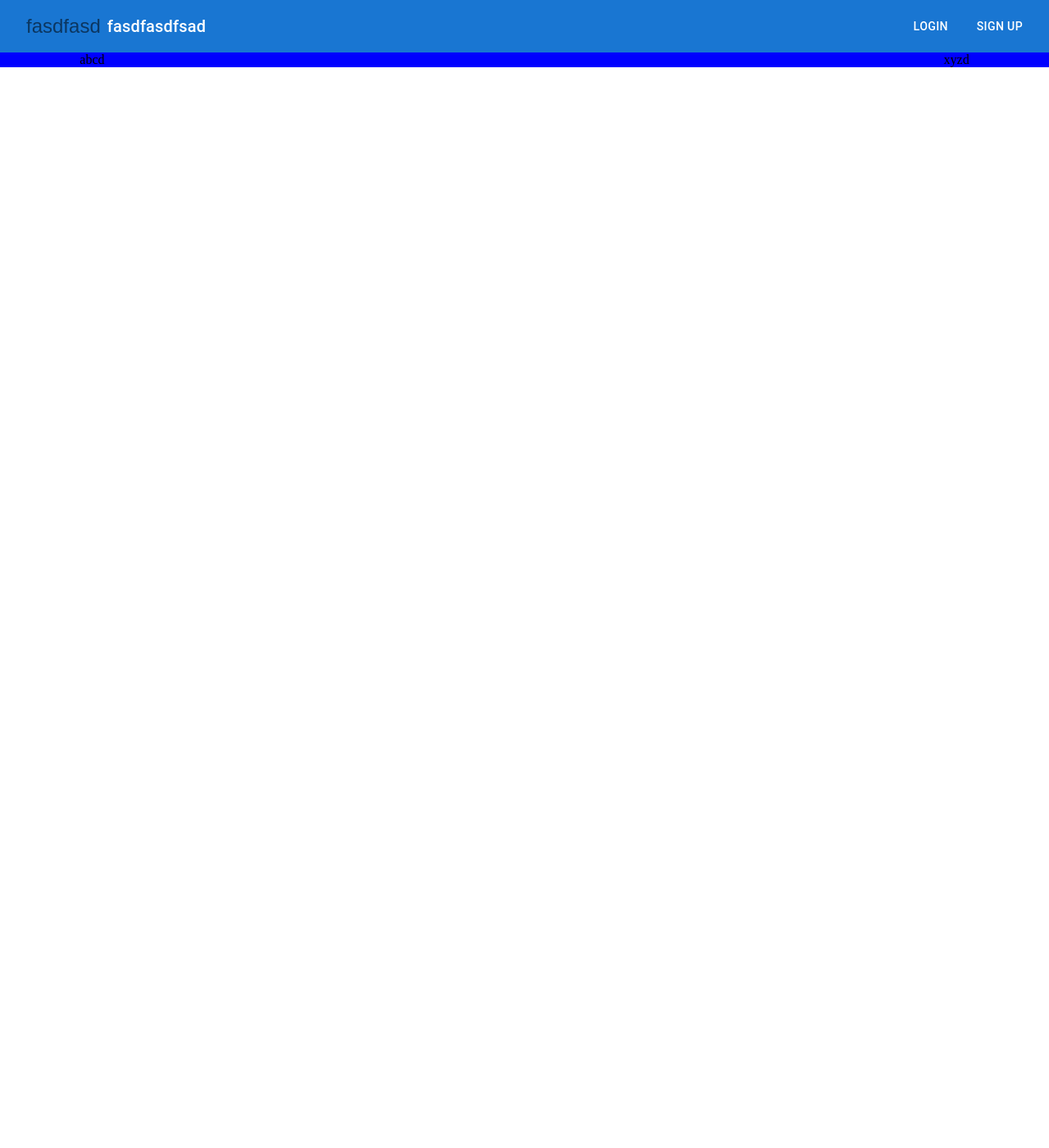
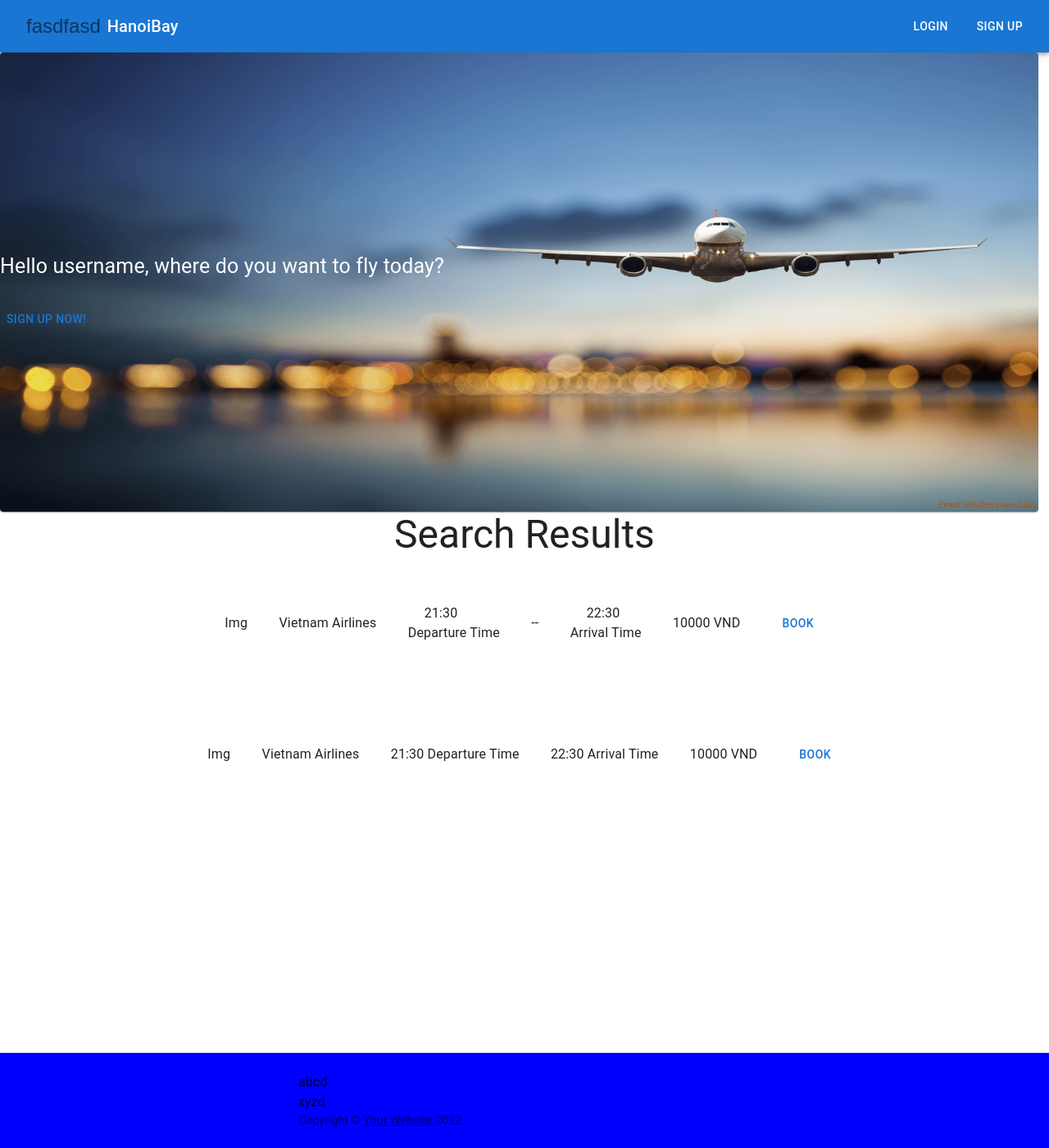
Before and after one commit to idiosyncrasy00/FlightBookingApplication, a React (Vite) app in the folder frontend/: page /secret in a window 1280 px wide. Shown: the whole page at 82% size. Before the commit the page ends 800 px from the top, so only its background shows below. Built offline with nearby package versions, Linux system fonts and the light colour scheme.

Commit message:
ts add interfaces. Fix some layouts

```diff
--- a/frontend/src/components/Footer.tsx
+++ b/frontend/src/components/Footer.tsx
@@ -1,4 +1,10 @@
 import React from 'react'
+
+import CssBaseline from '@mui/material/CssBaseline';
+import Box from '@mui/material/Box';
+import Typography from '@mui/material/Typography';
+import Container from '@mui/material/Container';
+import Link from '@mui/material/Link';
 
 const styles = {
   containerSection: {
@@ -17,16 +23,61 @@ const styles = {
   }
 };
 
+function Copyright() {
+  return (
+    <Typography variant="body2" color="text.secondary">
+      {'Copyright © '}
+      <Link color="inherit" href="https://mui.com/">
+        Your Website
+      </Link>{' '}
+      {new Date().getFullYear()}
+      {'.'}
+    </Typography>
+  );
+}
+
 const Footer = () => {
   return (
-    <div style={styles.containerSection}>
+    // <div style={styles.containerSection}>
+    //   <div style={styles.leftSection}>
+    //     abcd
+    //   </div>
+    //   <div style={styles.rightSection}>
+    //     xyzd
+    //   </div>
+    // </div>
+    <Box
+      sx={{
+        display: 'flex',
+        flexDirection: 'column',
+        minHeight: '50vh',
+      }}
+    >
+      <CssBaseline />
+      <Box
+        component="footer"
+        sx={{
+          py: 3,
+          px: 2,
+          mt: 'auto',
+          backgroundColor: (theme) =>
+            theme.palette.mode === 'light'
+              ? theme.palette.grey[200]
+              : theme.palette.grey[800],
+        }}
+        style={styles.containerSection}
+      >
+        <Container maxWidth="sm">
           <div style={styles.leftSection}>
             abcd
           </div>
           <div style={styles.rightSection}>
             xyzd
           </div>
-    </div>
+          <Copyright />
+        </Container>
+      </Box>
+    </Box>
   )
 }
 
--- a/frontend/src/components/Navbar.tsx
+++ b/frontend/src/components/Navbar.tsx
@@ -8,11 +8,11 @@ const Navbar = () => {
     <div>
       <AppBar position="static">
         <Toolbar>
-          <IconButton>
+          <IconButton onClick={() => { navigate("/") }}>
             fasdfasd
           </IconButton>
           <Typography variant='h6' component='div' sx={{ flexGrow: 1 }}>
-            fasdfasdfsad
+            HanoiBay
           </Typography>
           <Stack direction="row" spacing={2}>
             <Button onClick={() => { navigate("/login") }} color="inherit">
--- /dev/null
+++ b/frontend/src/components/Result.tsx
@@ -0,0 +1,59 @@
+import React from 'react'
+import Box from '@mui/material/Box';
+import Button from '@mui/material/Button'
+import { flightInterface } from '../interfaces/flightInterface'
+
+type Props = {
+  item: flightInterface;
+  //booking: (clickedItem: CartItemInterface) => void;
+}
+
+const styles = {
+  centerText: {
+    textAlign: `center`,
+  },
+  searchResult: {
+    display: `flex`,
+    alignItems: `center`,
+    justifyContent: `center`,
+    gap: `3% 3%`,
+    height: `20vh`
+  },
+};
+
+const Result: React.FC<Props> = ({ item }) => (
+  <Box
+    style={styles.searchResult}
+  >
+    <div>
+      Img
+    </div>
+    <div>
+      {item.brand}
+    </div>
+    <div>
+      <span style={{ "padding-left": '20px' }}>{item.departureTime}</span>
+      <br />
+      <span>Hanoi</span>
+    </div>
+    --
+    <div>
+      <span style={{ "padding-left": '20px' }}>
+        {item.arrivalTime}
+      </span>
+      <br />
+      <span>
+        {item.destination}
+      </span>
+    </div>
+    <div>
+      {/* 10000 VND */}
+      {item.price}
+    </div>
+    <div>
+      <Button>Book</Button>
+    </div>
+  </Box>
+)
+
+export default Result
--- a/frontend/src/pages/HomePage.tsx
+++ b/frontend/src/pages/HomePage.tsx
@@ -15,7 +15,7 @@ const styles = {
     backgroundImage: `url(${paperImg})`,
     backgroundRepeat: `no-repeat`,
     backgroundSize: `100% 100%`,
-    width: `100vw`,
+    width: `99vw`,
     height: `70vh`,
     display: `flex`,
     alignItems: `center`
--- a/frontend/src/pages/RegisterPage.tsx
+++ b/frontend/src/pages/RegisterPage.tsx
@@ -1,8 +1,66 @@
 import React from 'react'
+import { TextField, Button, Typography } from '@mui/material';
+
+const styles = {
+  containerSection: {
+    display: `grid`,
+    alignItems: `center`,
+    justifyContent: `center`,
+    margin: `5% 0 0 0`,
+    padding: `0 1%`,
+  },
+};
 
 const RegisterPage = () => {
   return (
-    <div>RegisterPage</div>
+    <div style={styles.containerSection}>
+      <Typography variant="h5">Signup form</Typography>
+      <TextField
+        type="text"
+        label="username"
+        name="username"
+        placeholder="username"
+        variant="standard"
+      />
+      <br></br>
+      <TextField
+        type="email"
+        label="email"
+        name="email"
+        placeholder="email"
+        variant="standard"
+      />
+      <br></br>
+
+      <TextField
+        type="text"
+        label="phone"
+        name="phone"
+        placeholder="phone number"
+        variant="standard"
+      />
+      <br></br>
+      <TextField
+        type="password"
+        label="password"
+        name="password"
+        placeholder="password"
+        variant="standard"
+      />
+      <br></br>
+
+      <TextField
+        type="password"
+        label="confirmPassword"
+        name="confirmPassword"
+        placeholder="password"
+        variant="standard"
+      />
+      <br></br>
+      <Button color="inherit" variant="outlined" size="small">
+        Sign Up
+      </Button>
+    </div>
   )
 }
 
--- /dev/null
+++ b/frontend/src/pages/SecretPage.tsx
@@ -0,0 +1,122 @@
+import paperImg from '../assets/254367.webp'
+import { useNavigate } from 'react-router-dom'
+
+//mui import
+import Paper from '@mui/material/Paper';
+import Button from '@mui/material/Button'
+import Box from '@mui/material/Box';
+// import Card from '@mui/material/Card';
+// import CardContent from '@mui/material/CardContent';
+// import CardMedia from '@mui/material/CardMedia';
+// import CardActions from '@mui/material/CardActions';
+import Typography from '@mui/material/Typography';
+import Result from '../components/Result'
+
+const styles = {
+  paperContainer: {
+    backgroundImage: `url(${paperImg})`,
+    backgroundRepeat: `no-repeat`,
+    backgroundSize: `100% 100%`,
+    width: `99vw`,
+    height: `70vh`,
+    display: `flex`,
+    alignItems: `center`
+  },
+  textContent: {
+    color: `white`,
+    flex: `1`,
+    alignItems: `flex-start`,
+    fontSize: `25px`,
+    top: `50`
+  },
+  bodySection: {
+    display: `flex`,
+    flexDirection: `row`,
+    gap: `5% 5%`,
+    justifyContent: `center`,
+    alignItems: `center`,
+  },
+  centerText: {
+    textAlign: `center`,
+  },
+  searchResult: {
+    display: `flex`,
+    alignItems: `center`,
+    justifyContent: `center`,
+    gap: `3% 3%`,
+    height: `20vh`
+  },
+};
+
+function SecretPage() {
+  const navigate = useNavigate()
+  return (
+    <div>
+      <Paper style={styles.paperContainer}>
+        <div className="text-content" style={styles.textContent}>
+          <p>Hello username, where do you want to fly today?</p>
+          <Button onClick={() => { navigate('/register') }}>Sign up now!</Button>
+        </div>
+      </Paper>
+      <Typography variant="h3" style={styles.centerText}>Search Results</Typography>
+      {/* <div style={styles.searchResult}> */}
+      <Box
+        style={styles.searchResult}
+      >
+        <div>
+          Img
+        </div>
+        <div>
+          Vietnam Airlines
+        </div>
+        <div>
+          <span style={{ "padding-left": '20px' }}>21:30</span>
+          <br />
+          <span>Departure Time</span>
+        </div>
+        --
+        <div>
+          <span style={{ "padding-left": '20px' }}>
+            22:30
+          </span>
+          <br />
+          <span>
+            Arrival Time
+          </span>
+        </div>
+        <div>
+          10000 VND
+        </div>
+        <div>
+          <Button>Book</Button>
+        </div>
+      </Box>
+
+      <div style={styles.searchResult}>
+        <div>
+          Img
+        </div>
+        <div>
+          Vietnam Airlines
+        </div>
+        <div>
+          21:30
+          Departure Time
+        </div>
+        <div>
+          22:30
+          Arrival Time
+        </div>
+
+        <div>
+          10000 VND
+        </div>
+        <div>
+          <Button>Book</Button>
+        </div>
+      </div>
+    </div >
+  )
+}
+
+export default SecretPage
```
Also changed, not shown: frontend/src/interfaces/flightInterface.ts (added, +16 -0 lines), frontend/src/interfaces/usernameInterface.ts (added, +7 -0 lines), frontend/src/router/route.tsx (+7 -0 lines). Lines whose indentation alone changed are shown as unchanged.
